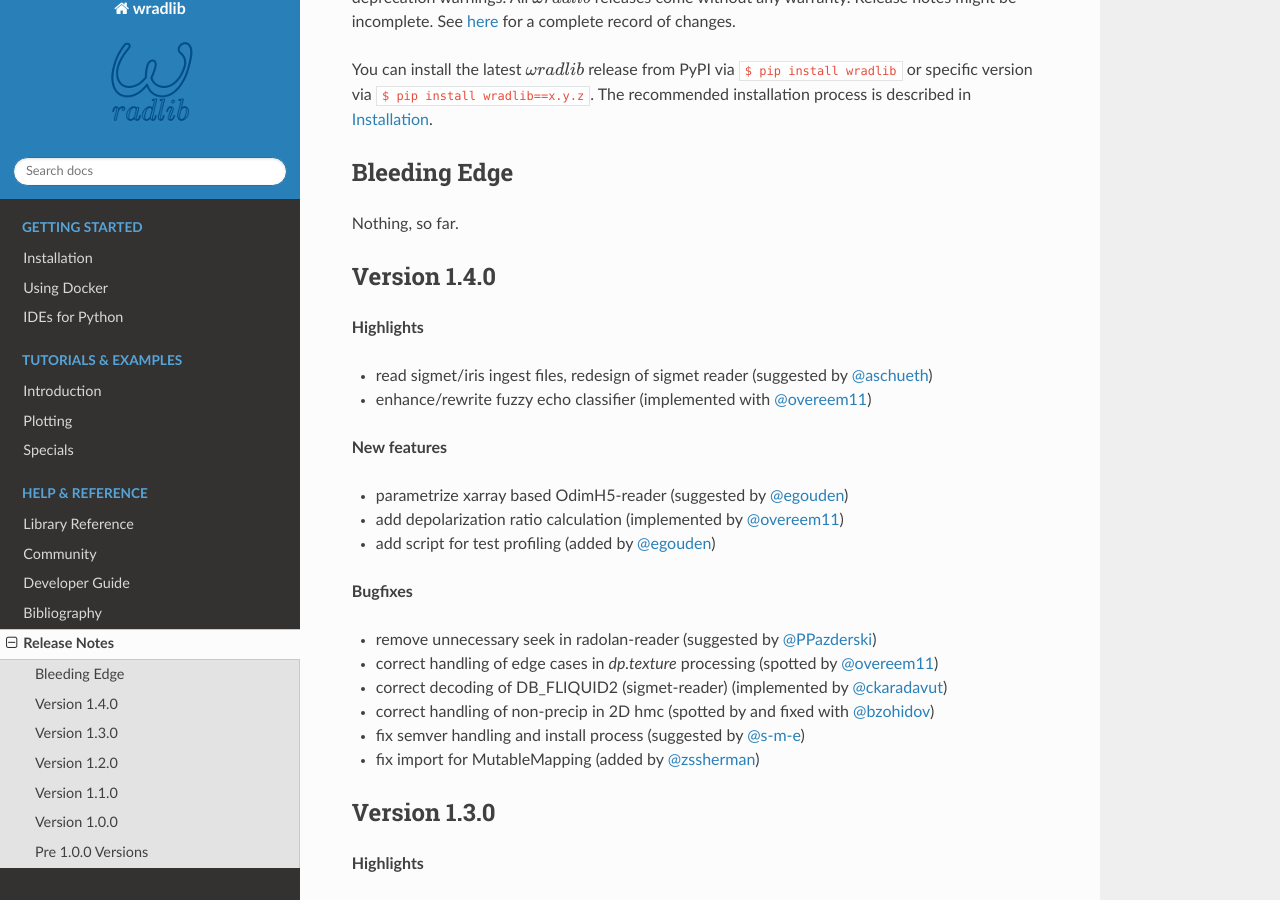
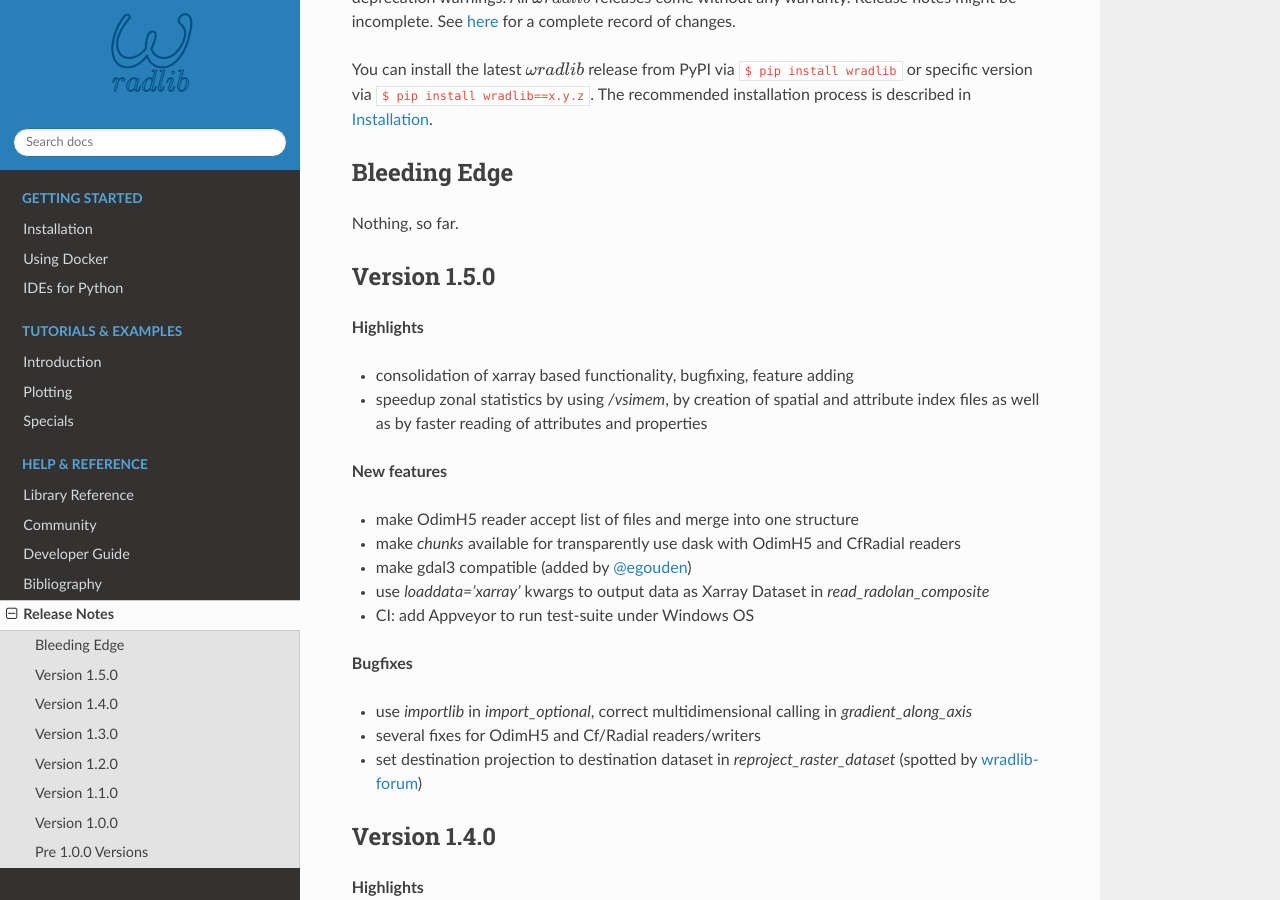
Before and after one commit to wradlib/wradlib-docs, a Sphinx documentation site: the page built from source/release_notes.rst, in a window 1280 px wide and 900 px high, scrolled down 198 px. Built offline with Sphinx 7.4.7 and the Read the Docs theme 2.0.0, drawn with Linux system fonts in a browser that asks for light colours; pages that are not in the unit, such as notebooks, are missing from menus; the version number could not be read and is left out.

Commit message:
MNT: update release_notes for wradlib v1.5.0

```diff
--- a/source/release_notes.rst
+++ b/source/release_notes.rst
@@ -9,6 +9,28 @@ Bleeding Edge
 -------------
 
 Nothing, so far.
+
+Version 1.5.0
+-------------
+
+**Highlights**
+
+* consolidation of xarray based functionality, bugfixing, feature adding
+* speedup zonal statistics by using `/vsimem`, by creation of spatial and attribute index files as well as by faster reading of attributes and properties
+
+**New features**
+
+* make OdimH5 reader accept list of files and merge into one structure
+* make `chunks` available for transparently use dask with OdimH5 and CfRadial readers
+* make gdal3 compatible (added by `@egouden <https://github.com/egouden>`_)
+* use `loaddata='xarray'` kwargs to output data as Xarray Dataset in `read_radolan_composite`
+* CI: add Appveyor to run test-suite under Windows OS
+
+**Bugfixes**
+
+* use `importlib` in `import_optional`, correct multidimensional calling in `gradient_along_axis`
+* several fixes for OdimH5 and Cf/Radial readers/writers
+* set destination projection to destination dataset in `reproject_raster_dataset` (spotted by `wradlib-forum <https://groups.google.com/forum/#!msg/wradlib-users/-dvRhDCjgV0/X0JR4yL3BgAJ>`_)
 
 Version 1.4.0
 -------------
```
